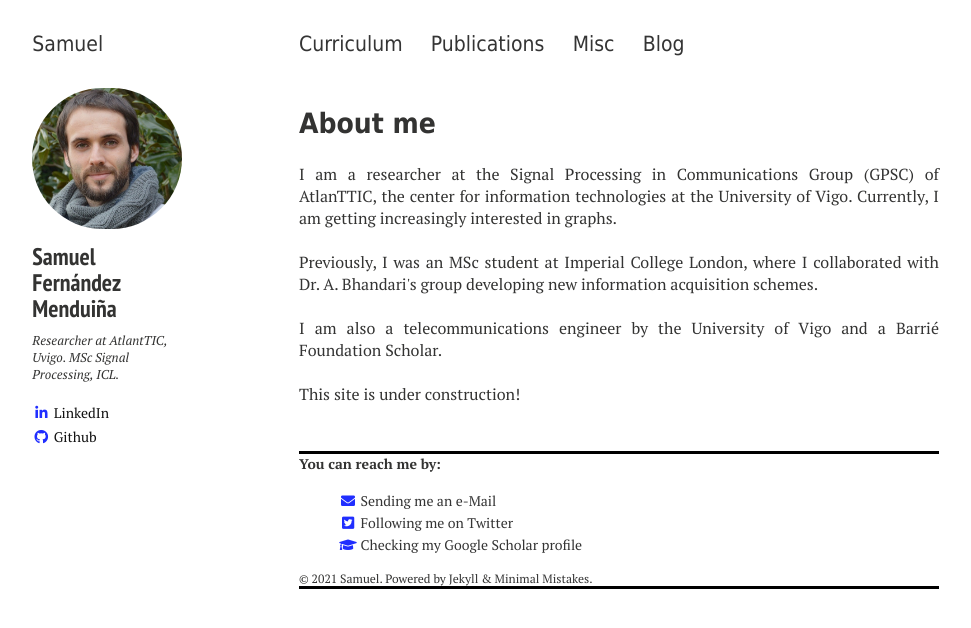
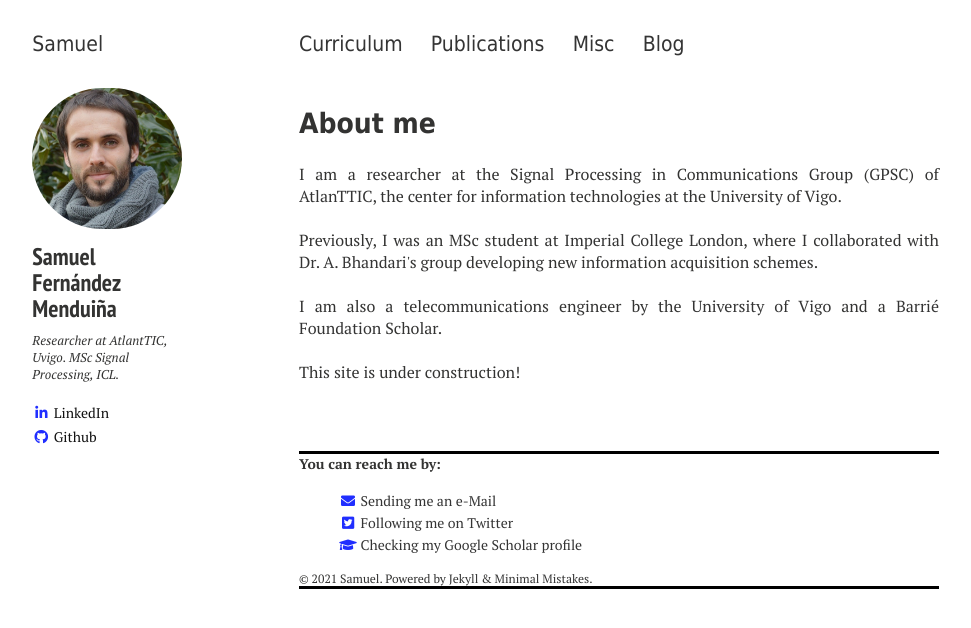
Before and after one commit to sf219/sfweb, a Jekyll site: the page built from index.md, in a window 1280 px wide. Shown: the top 628 px of the page, without its empty margins (21-992 px from the left). Built offline with Jekyll 4.4.1, drawn with Linux system fonts in a browser that asks for light colours; nearby versions of some CDN libraries.

Commit message:
Removes graph message

```diff
--- a/index.md
+++ b/index.md
@@ -6,7 +6,7 @@ tags: [Jekyll, theme, responsive, blog, template]
 ---
 <div align="justify">
 
-I am a researcher at the Signal Processing in Communications Group (<a href="http://gpsc.uvigo.es/es" target="_blank">GPSC</a>) of <a href="https://atlanttic.uvigo.es/" target="_blank">AtlanTTIC</a>, the center for information technologies at the University of Vigo. Currently, I am getting increasingly interested in graphs.
+I am a researcher at the Signal Processing in Communications Group (<a href="http://gpsc.uvigo.es/es" target="_blank">GPSC</a>) of <a href="https://atlanttic.uvigo.es/" target="_blank">AtlanTTIC</a>, the center for information technologies at the University of Vigo.
 
 <br/><br/>
 
```
